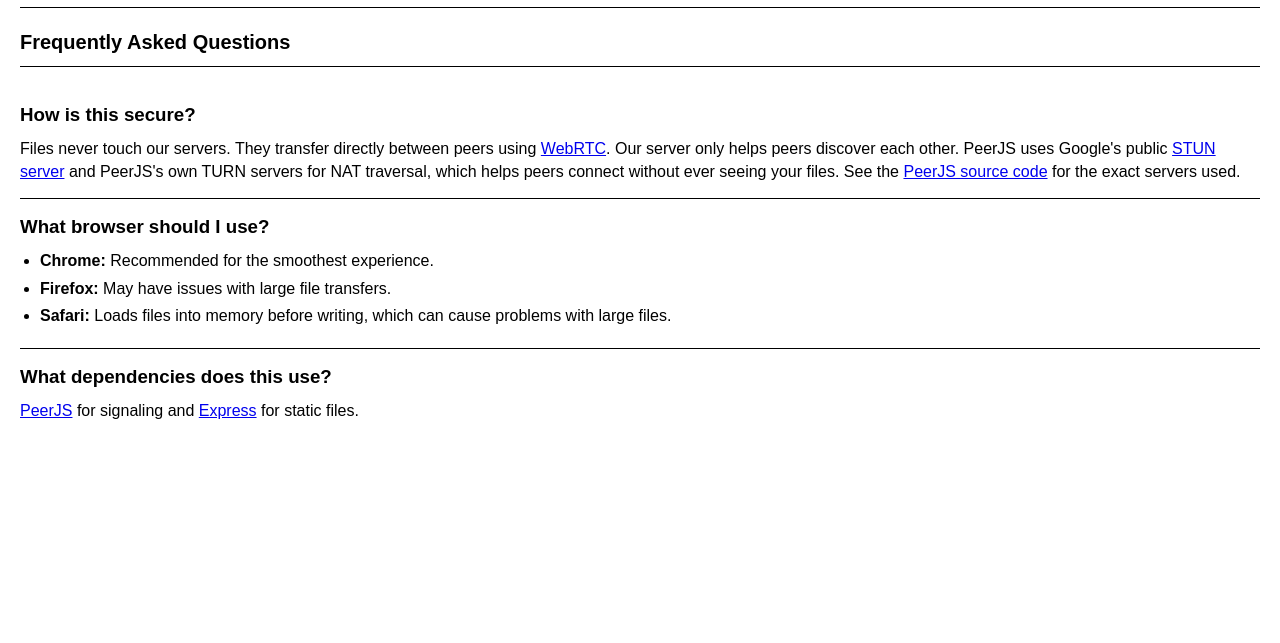
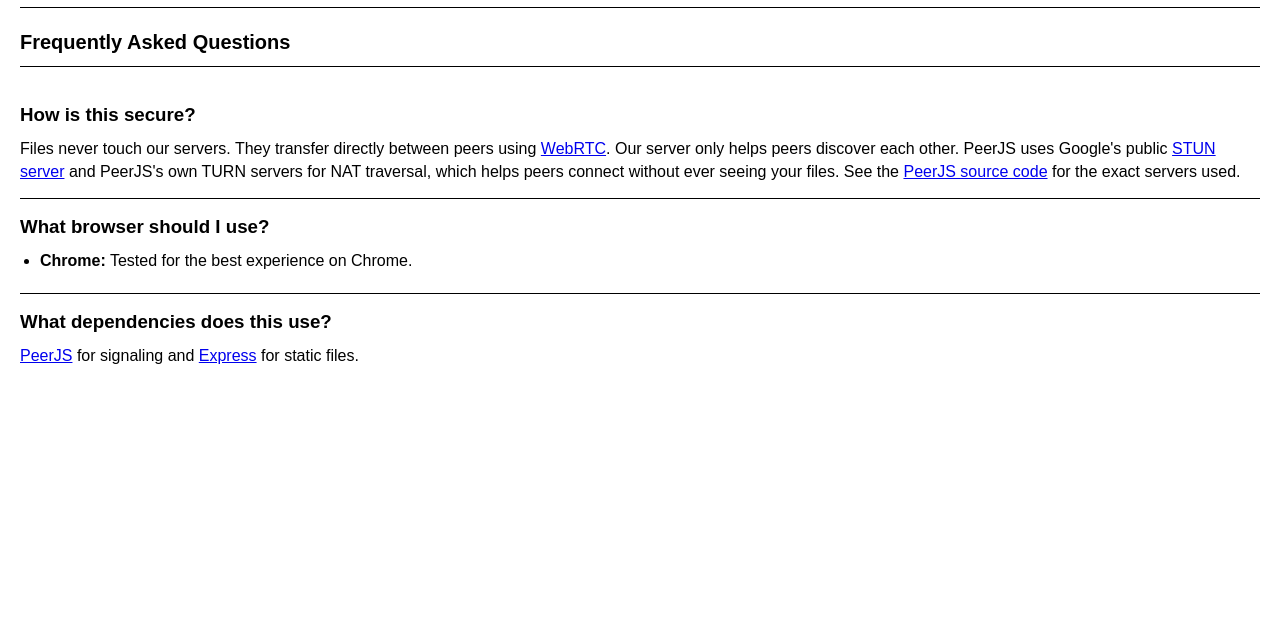
Before and after one commit to phizlip/send.me.it, a website: page frontend/faq.html in a window 1280 px wide. Shown: the part 81-724 px from the top of the page. Drawn offline with Linux system fonts and the light colour scheme.

Commit message:
docs: revise browser usage recommendations in FAQ

```diff
--- a/frontend/faq.html
+++ b/frontend/faq.html
@@ -29,9 +29,7 @@
                 <div class="faq-item">
                     <h3>What browser should I use?</h3>
                     <ul>
-                        <li><strong>Chrome:</strong> Recommended for the smoothest experience.</li>
-                        <li><strong>Firefox:</strong> May have issues with large file transfers.</li>
-                        <li><strong>Safari:</strong> Loads files into memory before writing, which can cause problems with large files.</li>
+                        <li><strong>Chrome:</strong> Tested for the best experience on Chrome.</li>
                     </ul>
                 </div>
 
```
